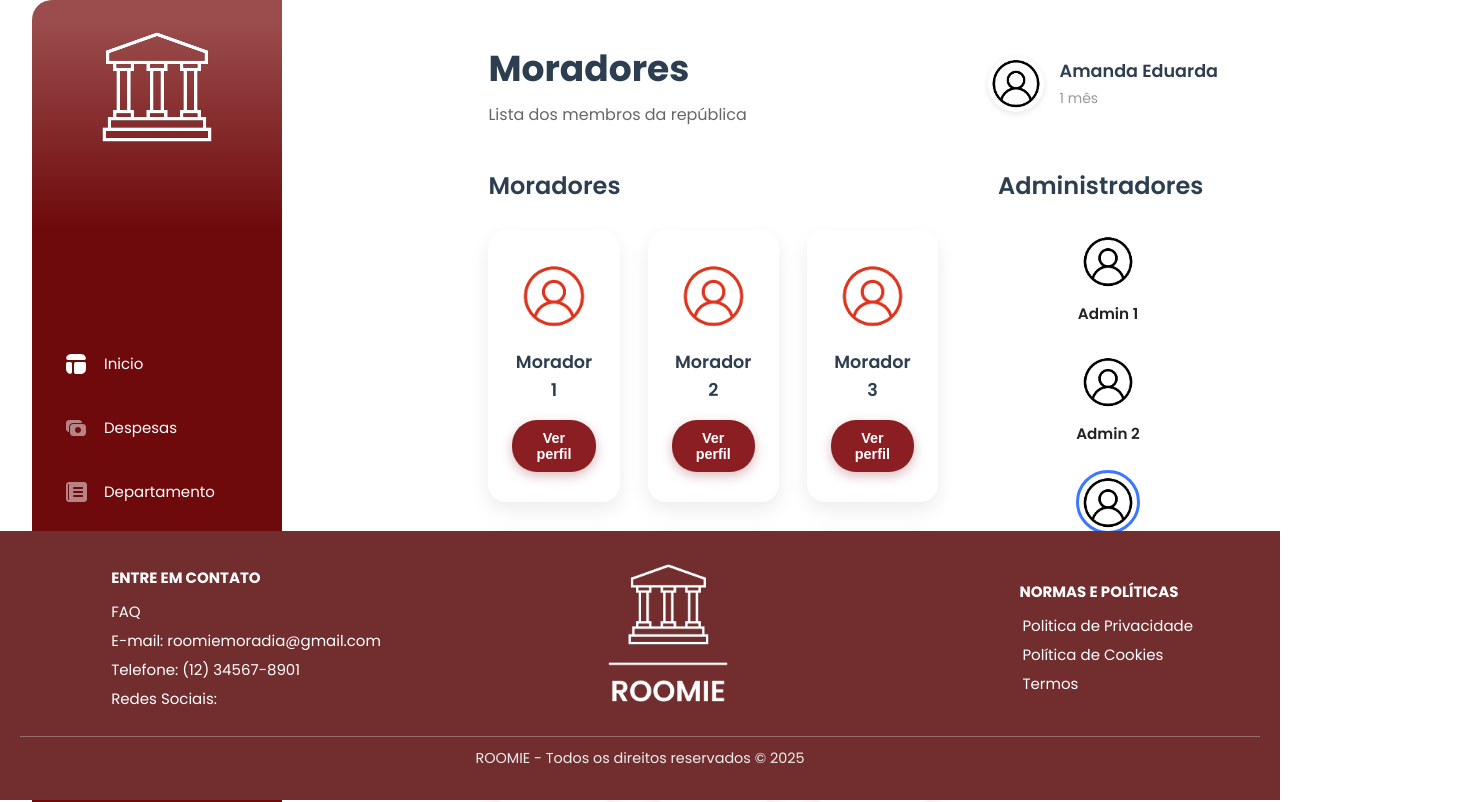
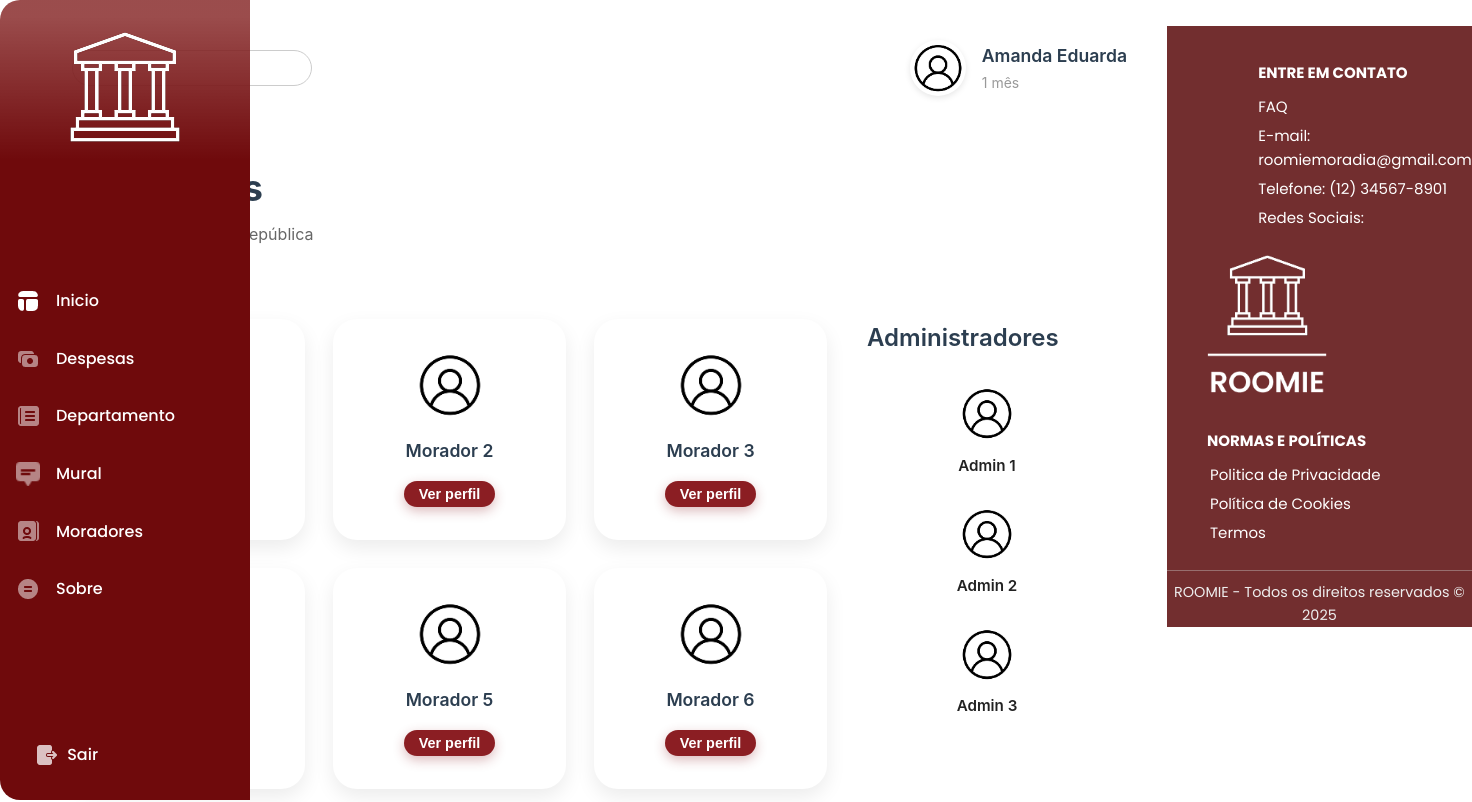
Before and after one commit to thaynabecker/roomie-frontend, a Vue app: page / in a window 1280 px wide. Shown: the top 802 px of the page, 1472 px wide, since content can reach past the window. Built offline with nearby package versions, Linux system fonts and the light colour scheme.

Commit message:
FEAT: style residents page #13

```diff
--- a/src/App.vue
+++ b/src/App.vue
@@ -6,8 +6,10 @@ import MoradoresComponent from '@/components/MoradoresComponent.vue';
 
 <template>
   <SideBar />
+  <MoradoresComponent />
+  <footer>
   <FooterComponent />
-  <MoradoresComponent />
+  </footer>
 </template>
 
 <style scoped>
--- a/src/components/FooterComponent.vue
+++ b/src/components/FooterComponent.vue
@@ -27,16 +27,12 @@
 
 <style scoped>
 footer {
-  position: fixed;      /* fixa na tela */
-  bottom: 0;            /* colado no rodapé */
-  left: 0;              /* começa na esquerda da tela */
-  width: 100vw;         /* ocupa toda a largura da viewport */
+  width: 100%;         /* ocupa toda a largura da viewport */
   background-color: #722E2F;
   color: white;
-  padding: 30px 20px;
-  box-sizing: border-box;
+  padding: 30px 0 0 0;
   font-family: "Poppins", sans-serif;
-  z-index: 1000;        /* pra ficar acima de tudo */
+  margin: 2vw 0 0 0;
 }
 nav {
   display: flex;
@@ -57,9 +53,6 @@ nav ul img {
   margin: 0 5vw 0 0;
   display: block;
 }
-nav ul:nth-child(2) {
-  text-align: center;
-}
 li {
   list-style: none;
   color: white;
@@ -75,7 +68,6 @@ a {
 }
 a:hover {
   text-decoration: underline;
-  color: #6F0A0C;
 }
 hr {
   border: none;
--- a/src/components/MoradoresComponent.vue
+++ b/src/components/MoradoresComponent.vue
@@ -34,14 +34,12 @@ onMounted(() => {
 
 <template>
   <div class="container">
-    <!-- Cabeçalho -->
+    <!-- Cabeçalho com barra de pesquisa e usuário -->
     <header class="header">
-      <div>
-        <h1 class="title">Moradores</h1>
-        <p class="subtitle">Lista dos membros da república</p>
+      <div class="search-bar">
+        <input type="text"/>
       </div>
 
-      <!-- Usuário logado -->
       <div class="user-info">
         <img :src="usuario.foto" alt="Avatar" class="avatar" />
         <div class="user-text">
@@ -51,13 +49,18 @@ onMounted(() => {
       </div>
     </header>
 
+    <!-- Título e subtítulo fora do header -->
+    <section class="title-section">
+      <h1 class="title">Moradores</h1>
+      <p class="subtitle">Lista dos membros da república</p>
+    </section>
+
     <main class="main">
       <!-- Moradores -->
       <section class="moradores-section">
-        <h2 class="section-title">Moradores</h2>
         <div class="moradores-grid">
           <div v-for="morador in moradores" :key="morador.id" class="morador-card">
-            <img :src=icon alt="Ícone morador" class="morador-icon" />
+            <img :src="icon" alt="Ícone morador" class="morador-icon" />
             <p class="morador-nome">{{ morador.nome }}</p>
             <button class="btn-perfil">Ver perfil</button>
           </div>
@@ -79,41 +82,38 @@ onMounted(() => {
 </template>
 
 <style scoped>
-/* Reset e fonte */
 body {
   margin: 0;
-  font-family: "Poppins", sans-serif;
+  font-family: 'Poppins', sans-serif;
   background-color: #f9fafb;
   color: #222;
 }
-/* Container geral */
+
 .container {
-  max-width: 1200px;
-  margin: 40px auto;
-  padding: 0 30px;
+  width: 100%;
+  margin: 40px 0;
+  padding: 0 40px;
   display: flex;
   flex-direction: column;
   gap: 40px;
-  font-family: "Poppins", sans-serif;
 }
-/* Header com título e usuário */
+
+/* Header com pesquisa e usuário */
 .header {
   display: flex;
   justify-content: space-between;
   align-items: center;
+  margin-bottom: 24px;
 }
-/* Títulos */
-.title {
-  font-size: 2.25rem; /* 36px */
-  font-weight: 700;
-  margin: 0 0 4px;
+
+.search-bar input {
+  padding: 8px 16px;
+  border-radius: 24px;
+  border: 1px solid #ccc;
+  width: 240px;
+  font-size: 1rem;
 }
-.subtitle {
-  font-size: 1rem;
-  color: #666;
-  margin: 0;
-}
-/* Info do usuário logado */
+
 .user-info {
   display: flex;
   align-items: center;
@@ -140,31 +140,54 @@ body {
   color: #999;
   margin: 2px 0 0;
 }
-/* Main: moradores e admins lado a lado */
+
+/* Seção do título */
+.title-section {
+  margin-bottom: 32px;
+}
+
+.title {
+  font-size: 2.25rem;
+  font-weight: 700;
+  margin: 0 0 4px;
+}
+.subtitle {
+  font-size: 1rem;
+  color: #666;
+  margin: 0;
+}
+
+/* Main Layout */
 .main {
   display: flex;
-  gap: 60px;
+  gap: 40px;
+  flex: 1;
+  padding-right: 20px;
 }
-/* Seção Moradores */
+
 .moradores-section {
   flex: 1;
 }
+
 .section-title {
   font-size: 1.5rem;
   font-weight: 600;
   margin-bottom: 24px;
 }
-/* Grid moradores 3x3 */
+
+/* Grid */
 .moradores-grid {
   display: grid;
   grid-template-columns: repeat(3, 1fr);
   gap: 28px;
 }
-/* Card morador */
+
 .morador-card {
+  width: 233px;
+  height: 221px;
   background: #fff;
-  padding: 30px 24px;
-  border-radius: 18px;
+  padding: 30px 70px;
+  border-radius: 24px;
   box-shadow: 0 8px 20px rgba(0,0,0,0.08);
   text-align: center;
   display: flex;
@@ -177,26 +200,24 @@ body {
 .morador-card:hover {
   box-shadow: 0 10px 28px rgba(139, 30, 35, 0.3);
 }
-/* Ícone do morador */
+
 .morador-icon {
   width: 72px;
   height: 72px;
-  object-fit: contain;
-  filter: invert(27%) sepia(71%) saturate(3287%) hue-rotate(351deg) brightness(89%) contrast(95%);
 }
-/* Nome do morador */
+
 .morador-nome {
   font-weight: 600;
   font-size: 1.1rem;
   margin: 0;
 }
-/* Botão ver perfil */
+
 .btn-perfil {
   background-color: #8b1e23;
   color: white;
   border: none;
   border-radius: 25px;
-  padding: 10px 24px;
+  padding: 5px 15px;
   font-size: 0.9rem;
   font-weight: 600;
   cursor: pointer;
@@ -207,9 +228,11 @@ body {
   background-color: #70171a;
   box-shadow: 0 6px 18px rgba(112, 23, 26, 0.45);
 }
-/* Seção administradores */
+
+/* ADMIN */
 .admin-section {
-  width: 220px;
+  width: 240px;
+  flex-shrink: 0;
 }
 .admins {
   display: flex;
@@ -223,7 +246,6 @@ body {
   align-items: center;
   cursor: default;
 }
-/* Avatar admin */
 .admin-avatar {
   width: 64px;
   height: 64px;
@@ -231,10 +253,6 @@ body {
   object-fit: cover;
   border: 3px solid transparent;
   transition: border-color 0.3s ease;
-}
-/* Borda azul no avatar admin */
-.admin-card:nth-child(3) .admin-avatar {
-  border-color: #3c78ff;
 }
 .admin-nome {
   margin-top: 8px;
--- a/src/components/SideBar.vue
+++ b/src/components/SideBar.vue
@@ -17,45 +17,50 @@
 </template>
 
 <style scoped>
-
-.barra-lateral{
+.barra-lateral {
+  position: fixed;
+  top: 0;
+  left: 0;
   background: linear-gradient(to bottom, rgba(134, 39, 39, 0.829) 2%, #6F0A0C 20%);
   color: white;
   width: 250px;
-    min-height: 100vh;
+  height: 100vh;
   padding: 2rem 1rem;
   display: flex;
   flex-direction: column;
   justify-content: space-between;
   border-radius: 20px 0 0 20px;
   font-family: "Poppins", sans-serif;
+  /* remove min-height, pois o height já cobre */
 }
-
 .logo {
     text-align: center;
     margin-bottom: 2rem;
 }
-
 nav ul {
-    margin: -17vw 0 0 0;
     list-style: none;
-    padding: 1rem;
+    padding: 0;
+    display: flex;
+    flex-direction: column;
+    gap: 2rem; /* Espaçamento entre itens */
 }
-
 nav li {
-    margin: 2.5rem 0;
     cursor: pointer;
     display: flex;
     align-items: center;
+    font-size: 1rem;
+    font-weight: 500;
+    transition: color 0.2s ease;
 }
-
+nav li:hover {
+    color: #FFD4D6;
+}
 nav li img {
     margin-right: 1rem;
     width: 24px;
     height: 24px;
     object-fit: contain;
 }
-
 .logout {
     font-family: "Poppins", sans-serif;
     background: none;
@@ -63,9 +68,15 @@ nav li img {
     color: white;
     padding-left: 1.2rem;
     cursor: pointer;
-    display: flex;           /* Alinha o ícone e texto na horizontal */
-    align-items: center;     /* Centraliza verticalmente */
-    gap: 0.5rem;               /* Espaço entre o ícone e o texto */
+    display: flex;
+    align-items: center;
+    gap: 0.5rem;
+    font-weight: 500;
+    font-size: 1rem;
+    margin-top: 2rem;
+    transition: color 0.2s ease;
 }
-
+.logout:hover {
+    color: #FFD4D6;
+}
 </style>
```
Lines whose indentation alone changed are shown as unchanged.
